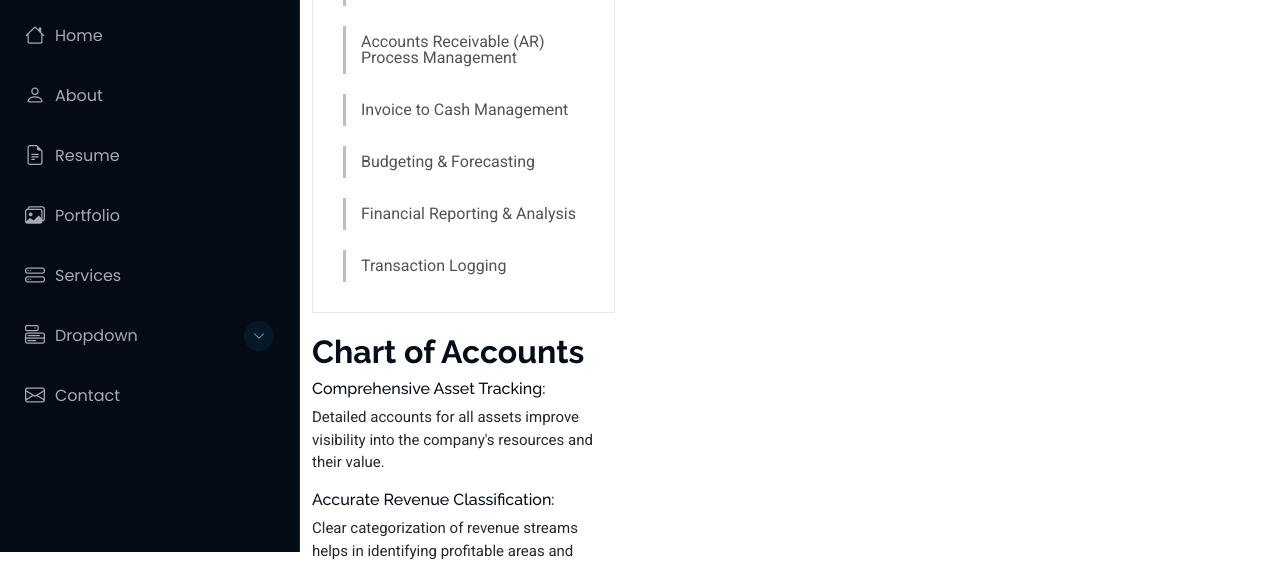
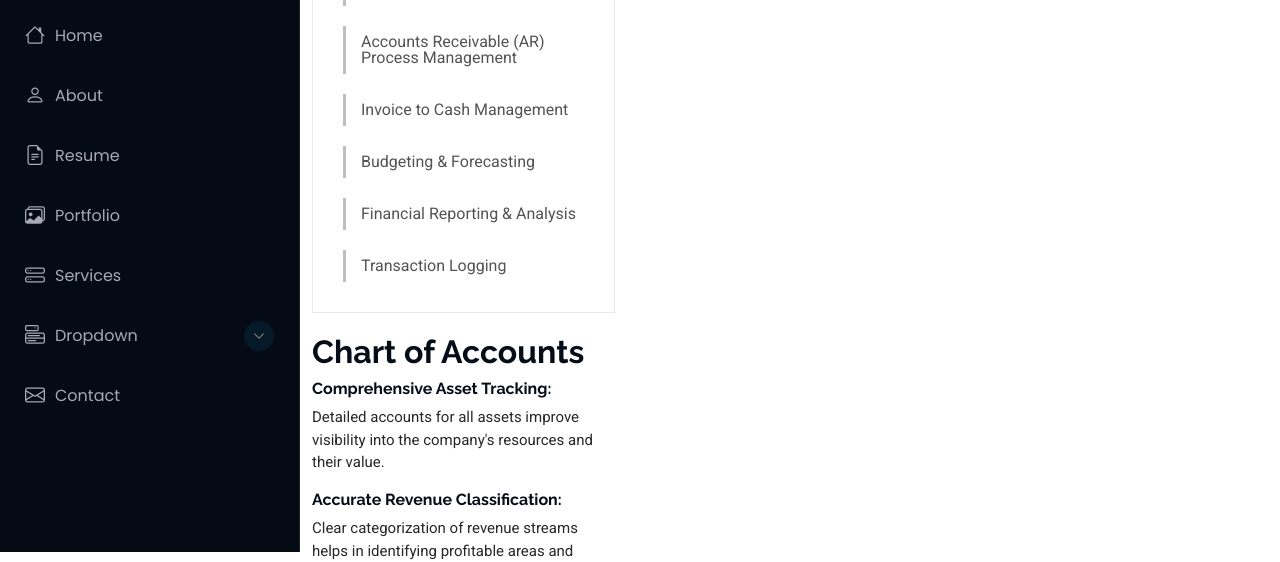
Before and after one commit to sumeet0369/mvb, a plain HTML site: page service-details.html in a window 1280 px wide. Shown: the part 248-810 px from the top of the page. Drawn offline with Linux system fonts and the light colour scheme.

Commit message:
8.4th Change

```diff
--- a/service-details.html
+++ b/service-details.html
@@ -4,7 +4,7 @@
 <head>
   <meta charset="utf-8">
   <meta content="width=device-width, initial-scale=1.0" name="viewport">
-  <title>Book keeping Auditing and Accounting change WITH Accounts & Book-keeping Services</title>
+  <title>Accounts &amp; Book-keeping Services</title>
   <meta content="" name="description">
   <meta content="" name="keywords">
 
@@ -123,11 +123,11 @@
             </div>
 
             <h2><b> Chart of Accounts</b></h2>
-            <h6>Comprehensive Asset Tracking:</h6>
+            <h6><b>Comprehensive Asset Tracking:</b></h6>
             <p>Detailed accounts for all assets improve visibility
               into the company&#39;s resources and their value.</p>
 
-              <h6>Accurate Revenue Classification:</h6>
+              <h6><b>Accurate Revenue Classification:</b></h6>
             <p>Clear categorization of revenue streams helps in
               identifying profitable areas and optimizing sales strategies.</p>
 
```
Also changed, not shown: index.html (+1 -1 lines).
